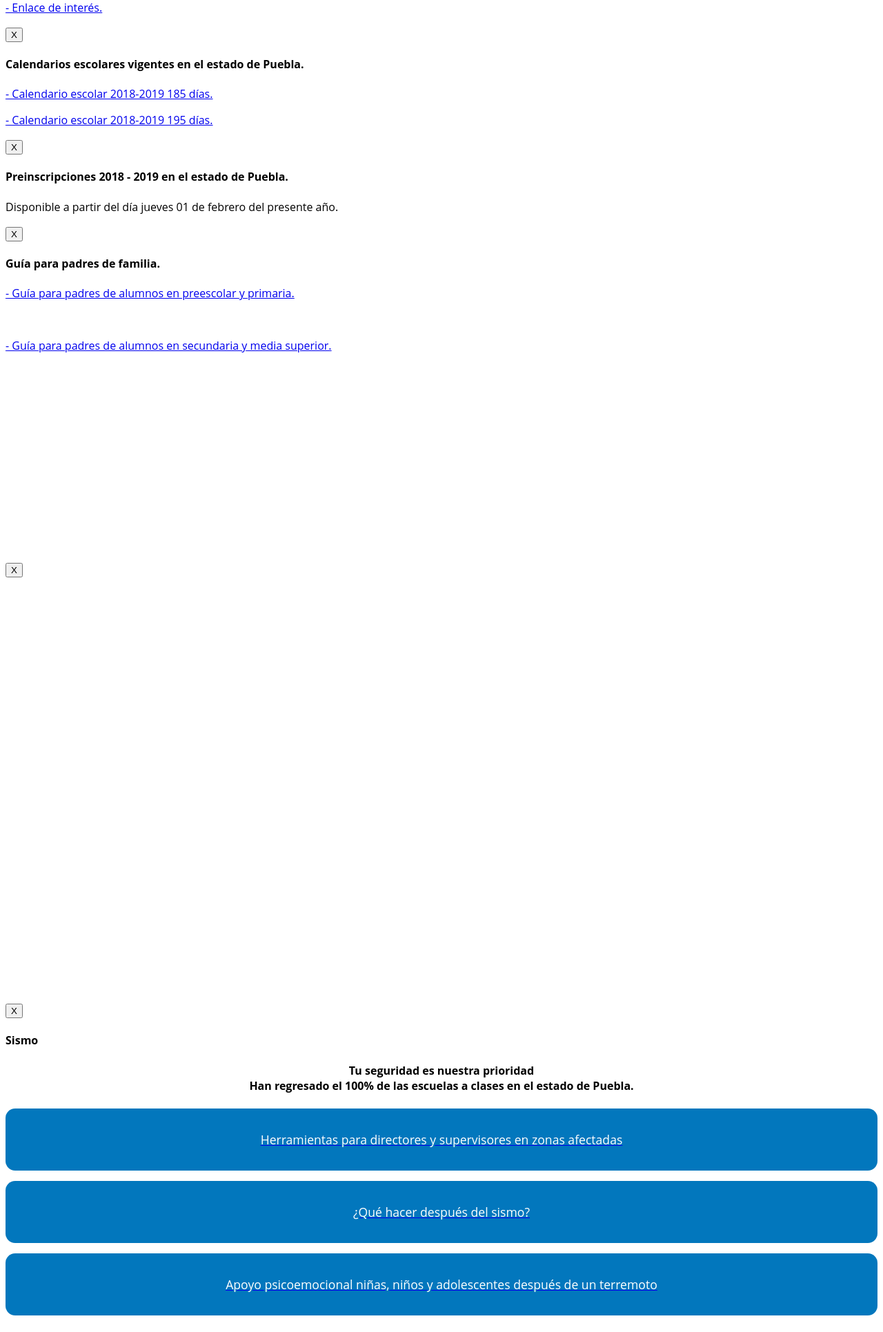
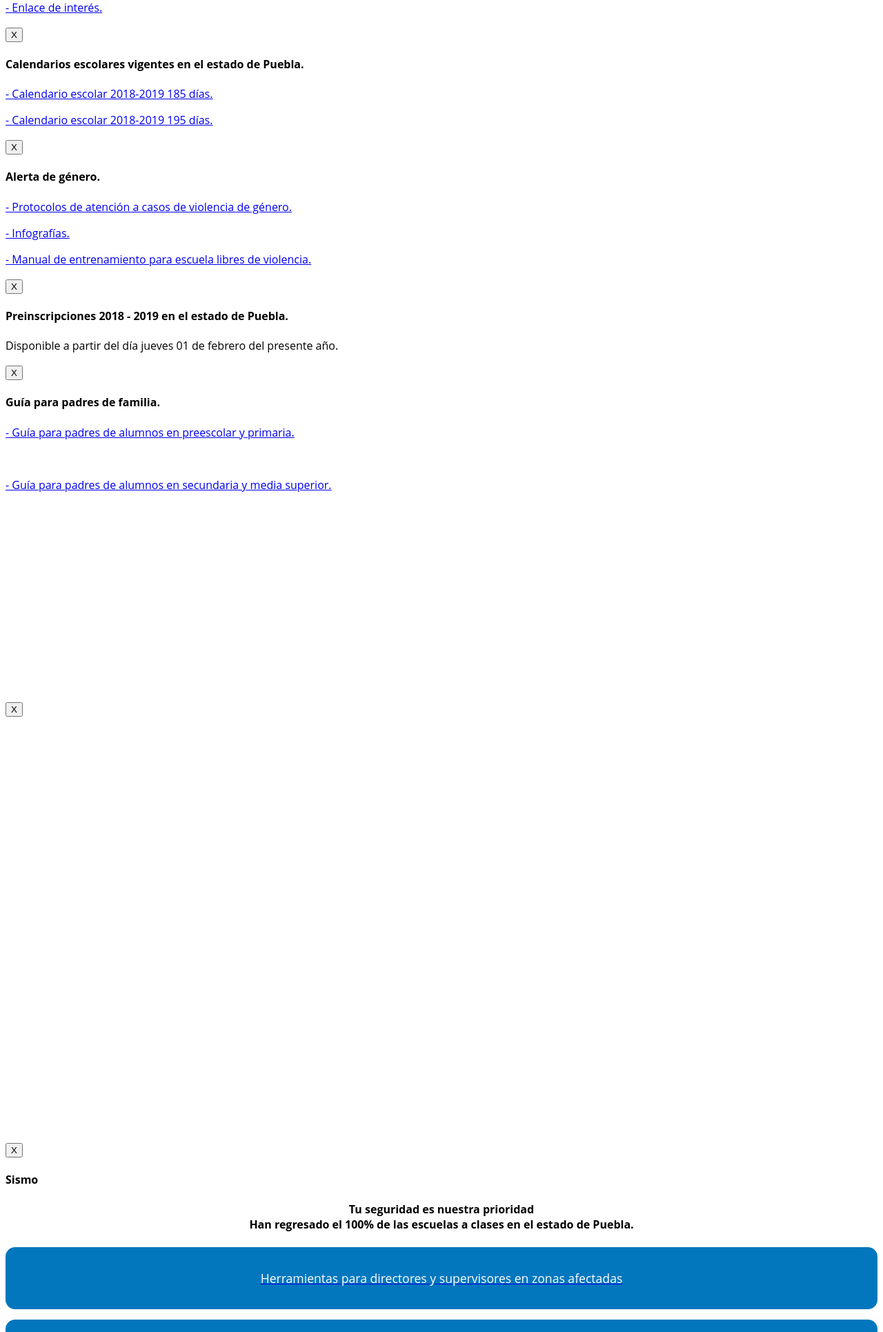
Before and after one commit to uziel1111/escuelapoblana, a PHP site: the page made by application/views/index.php in a window 1280 px wide; the page is wider, and only the part inside the window is pictured. Shown: the part 1568-3499 px from the top of that part at 69% size. Run offline with PHP 8.4, Linux system fonts and the light colour scheme; the template is opened without the code that fills it, so the values that code supplies are empty; some libraries are stand-ins or nearby versions.

Commit message:
aleta de genero

```diff
--- a/application/views/index.php
+++ b/application/views/index.php
@@ -711,6 +711,19 @@
                     </a>
                   </div>
 
+                  <div class="col-xs-12 col-sm-12 col-md-6 col-lg-6">
+                  <a type="button" href="#" id="btn_alert_genero1">
+                  <div class="col-xs-12 col-sm-12 col-md-6 col-lg-6 div_herramientas_amarillo grises">
+                      <div class="col-xs-12 col-sm-12 col-md-4 col-lg-4 ">
+                        <img src="<?php echo base_url('assets/img/puzzle.svg'); ?>" alt="..." class=" img_icon" />
+                      </div>
+                      <div class="col-xs-12 col-sm-12 col-md-8 col-lg-8 ">
+                      <span class="span_titulo">Alerta de género</span>
+                      </div>
+                  </div>
+                  </a>
+                </div>
+
                   </fieldset>
                 </div>
 
--- a/application/views/templates/header.php
+++ b/application/views/templates/header.php
@@ -438,6 +438,26 @@
               </div>
             </div>
 
+            <div id="alert_genero" class="modal fade modal100 grises" role="dialog" >
+          <div class="modal-dialog modal-lg">
+          <div class="modal-content">
+            <div class="modal-header modal_head">
+              <button type="button"  id="RA_modal_visorpdf_btnsalir" class="close bold_white "  aria-label="Close"  data-dismiss="modal">
+                X
+              </button>
+            <h4 class="modal-title titulo_none" id="title_din">
+              Alerta de género.
+            </h4>
+            </div>
+            <div class="modal-body">
+                    <a href="#" id="pacvg" ><p>- Protocolos de atención a casos de violencia de género.</p></a>
+                    <a href="#" id="inf" ><p>- Infografías.</p></a>
+                    <a href="#" id="melv" ><p>- Manual de entrenamiento para escuela libres de violencia.</p></a>
+            </div><!-- modal body -->
+          </div>
+          </div>
+        </div>
+
             <div id="modal_preinscr" class="modal fade modal100 grises" role="dialog" >
           <div class="modal-dialog modal-lg">
           <div class="modal-content">
```
Also changed, not shown: assets/js/load.js (+30 -1 lines).
